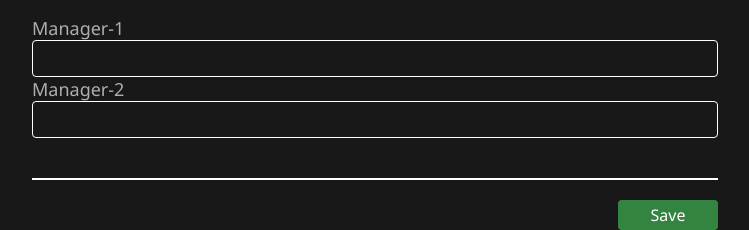
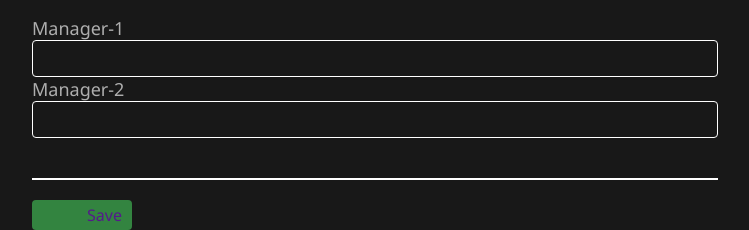
Before and after one commit to farizest/FundManagementApp, a Python web app: template templates/event-add.html in a window 1280 px wide. Shown: the part 789-1019 px from the top of the page, without its empty margins (265-1014 px from the left). Run offline with Jinja, Linux system fonts and the light colour scheme; the template is opened without the code that fills it, so the values that code supplies are empty.

Commit message:
event-add.css have complted successfully

```diff
--- a/static/event-add.css
+++ b/static/event-add.css
@@ -78,7 +78,7 @@
    display: flex;
    justify-content: end;
 }
-.button a{
+.button {
     text-align: center;
     padding: 4px 10px ;
     background: #338440;
```
